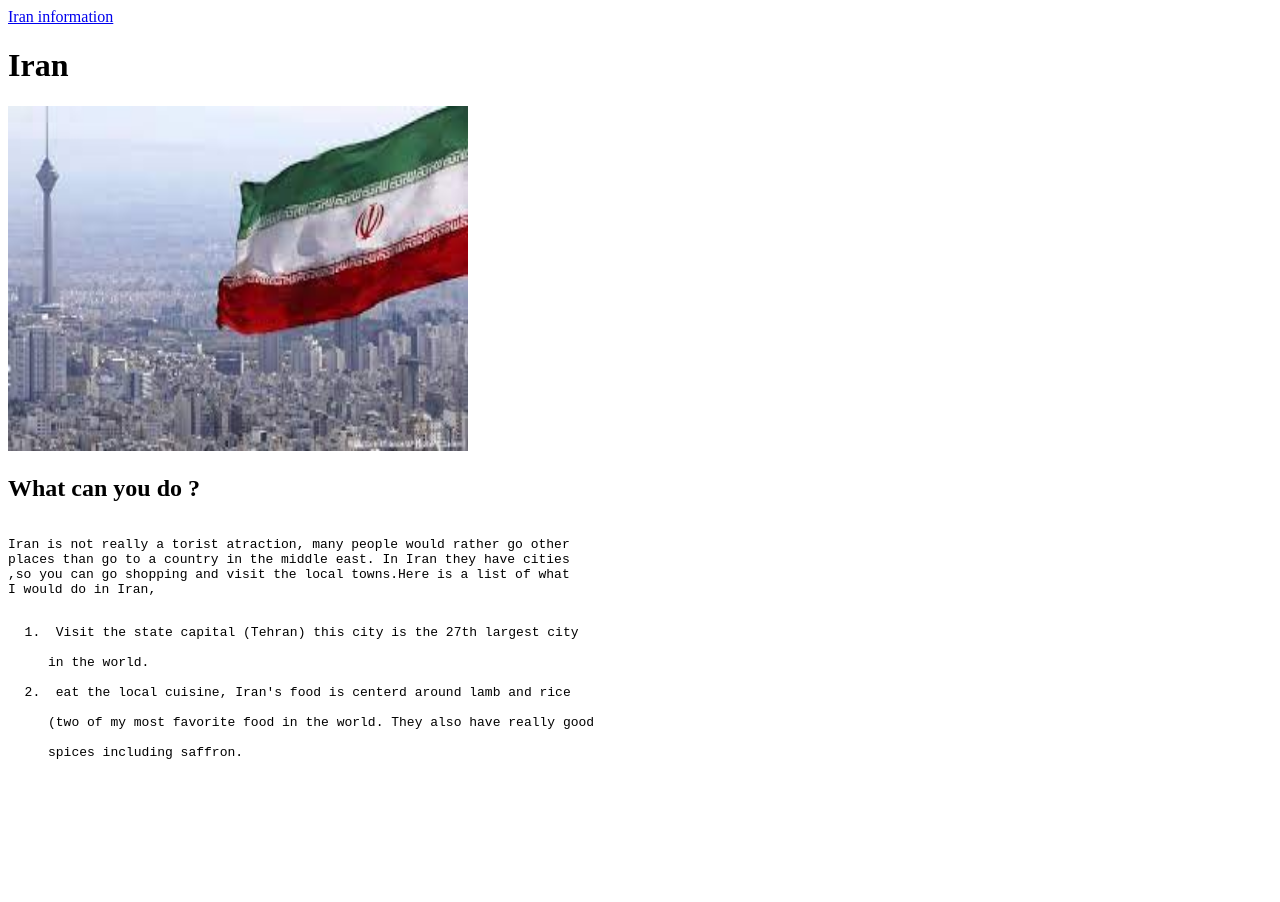
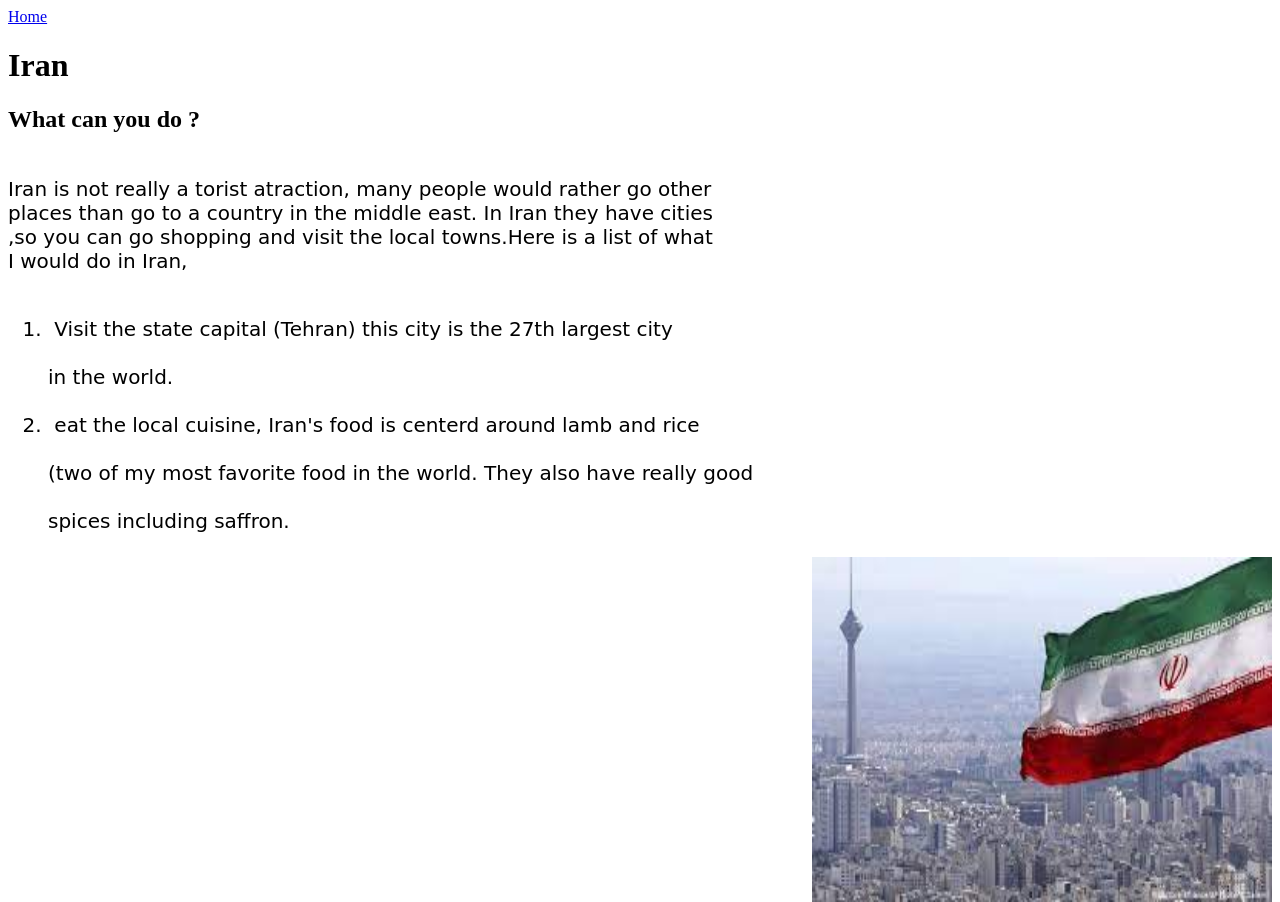
Before and after one commit to AndrewEshraghi/IDT, a plain HTML site: page Iran.html in a window 1280 px wide. Before the commit the page ends 833 px from the top, so only its background shows below. Drawn offline with Linux system fonts and the light colour scheme.

Commit message:
Update Iran.html

```diff
--- a/Iran.html
+++ b/Iran.html
@@ -2,6 +2,13 @@
 <html>
 <head>
 <style>
+  img{
+    float:right;
+  }
+  pre{
+    font-family:cursive;
+    font-size:20px;
+  }
 li{
 text-size:16px;
 }
@@ -11,9 +18,8 @@ bacground-color:LightGray;
 </style>
 </head>
 <body>
-<a href="Iran.html">Iran information</a>
+<a href="Index.html">Home</a>
 <h1> Iran </h1>
-<img src="download.png" alt="Iranimg"width="460"height="345">
 <h2> What can you do ? </h2>
 <pre>
 Iran is not really a torist atraction, many people would rather go other
@@ -26,6 +32,6 @@ in the world. </li>
 <li> eat the local cuisine, Iran's food is centerd around lamb and rice<br>
 (two of my most favorite food in the world. They also have really good <br>
 spices including saffron.</li>
-
+<img src="download.png" alt="Iranimg"width="460"height="345">
 </body>
 </html>
```
